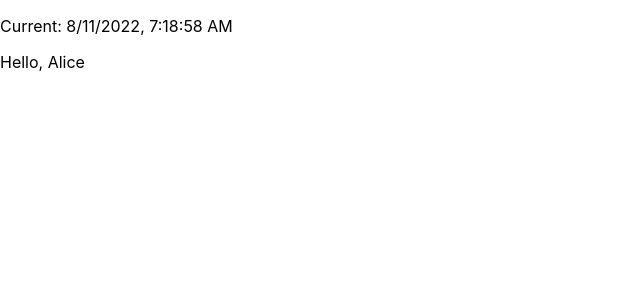
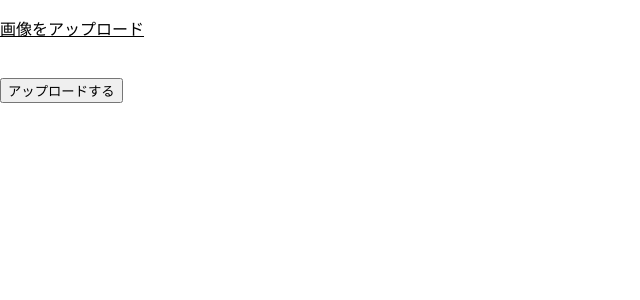
Before and after one commit to dekihi-app/TypeScriptReactNextJsStudy, a React (Create React App) app in the folder src/react-sample/: page / in a window 1280 px wide. Shown: the top 300 px of the page, without its empty margins (0-640 px from the left). Built offline with nearby package versions, Linux system fonts and the light colour scheme.

Commit message:
learned useRef

```diff
--- /dev/null
+++ b/src/react-sample/src/components/useRefSample.tsx
@@ -0,0 +1,59 @@
+import React from "react";
+
+const sleep = (ms: number) => new Promise((resolve) => setTimeout(resolve, ms));
+
+const UPLOAD_DELAY = 5000;
+
+export const ImageUploader = () => {
+  // 隠されたinput要素にアクセスするためのref
+  const inputImageRef = React.useRef<HTMLInputElement | null>(null);
+  // 選択されたファイルデータを保持するためのref
+  const fileRef = React.useRef<File | null>(null);
+  const [message, setMessage] = React.useState<string | null>("");
+
+  // 『画像をアップロード』というテキストがクリックされた時のコールバック
+  const onClickText = () => {
+    if (inputImageRef.current !== null) {
+      // inputのDOMにアクセスして、クリックイベントを発火する
+      inputImageRef.current.click();
+    }
+  };
+
+  // ファイルが選択された後に呼ばれるコールバック
+  const onChangeImage = (e: React.ChangeEvent<HTMLInputElement>) => {
+    const files = e.target.files;
+    if (files !== null && files.length > 0) {
+      // fileRef.currentに値を保存する
+      // fileRef.currentが変化しても再描画は発生しない
+      fileRef.current = files[0];
+    }
+  };
+
+  // アップロードボタンがクリックされた時に呼ばれるコールバック
+  const onClickUpload = async () => {
+    if (fileRef.current !== null) {
+      // 通常はここでAPIを呼んで、ファイルをサーバーにアップロードする
+      await sleep(UPLOAD_DELAY);
+      // アップロードが成功した旨を表示するために、メッセージを書き換える
+      setMessage(`${fileRef.current.name} has been successfully uploaded`);
+    }
+  };
+
+  return (
+    <div>
+      <p style={{ textDecoration: "underline" }} onClick={onClickText}>
+        画像をアップロード
+      </p>
+      <input
+        ref={inputImageRef}
+        type="file"
+        accept="image/*"
+        onChange={onChangeImage}
+        style={{ visibility: "hidden" }}
+      />
+      <br />
+      <button onClick={onClickUpload}>アップロードする</button>
+      {message !== null && <p>{message}</p>}
+    </div>
+  );
+};
--- a/src/react-sample/src/index.tsx
+++ b/src/react-sample/src/index.tsx
@@ -13,7 +13,8 @@
 // import { Parent as UseCallbackParent } from "./components/UseCallbackSample";
 // import { UseMemoSample } from "./components/UseMemoSample";
 // import { Clock } from "./components/Clock";
-import { Parent as UseContextParent } from "./components/UseContextSample";
+// import { Parent as UseContextParent } from "./components/UseContextSample";
+import { ImageUploader } from "./components/useRefSample"
 
 const container = document.getElementById("root");
 if (container !== null) {
@@ -30,8 +31,9 @@
     //  <UseCallbackParent />,
     //  <UseMemoSample />
     //  <Clock />
+    // <UseContextParent />
     <React.StrictMode>
-      <UseContextParent />
+      <ImageUploader />
     </React.StrictMode>
   );
 }
```
